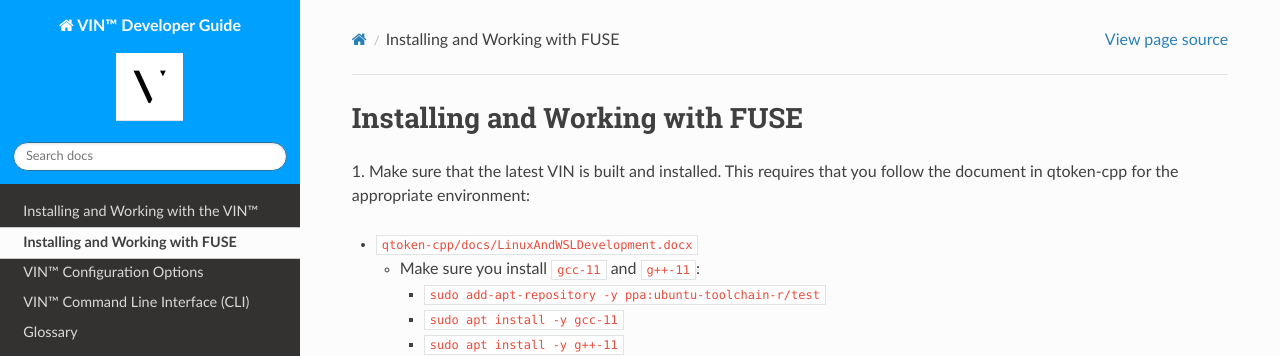
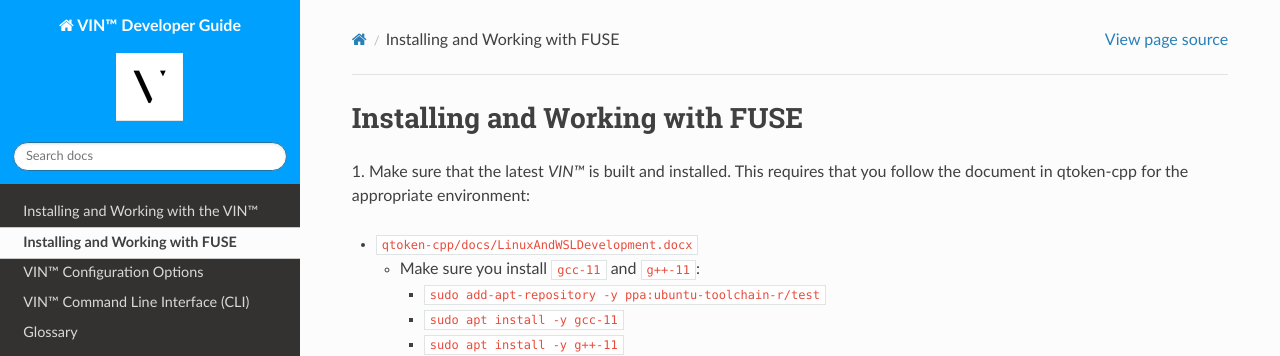
Before and after one commit to Market-Insight-Solutions-LLC/vin-developer-guide, a Sphinx documentation site: the page built from docs/source/vin_fuse.rst, in a window 1280 px wide and 900 px high. Shown: the top 356 px of the window. Built offline with Sphinx 7.4.7 and the Read the Docs theme 2.0.0, drawn with Linux system fonts in a browser that asks for light colours.

Commit message:
minor changes

```diff
--- a/docs/source/vin_fuse.rst
+++ b/docs/source/vin_fuse.rst
@@ -3,7 +3,7 @@
 Installing and Working with FUSE
 **************************************
 
-\1\. Make sure that the latest VIN is built and installed.  This requires that you follow the document in qtoken-cpp for the appropriate environment:
+\1\. Make sure that the latest *VIN™* is built and installed.  This requires that you follow the document in qtoken-cpp for the appropriate environment:
 
 * ``qtoken-cpp/docs/LinuxAndWSLDevelopment.docx``
 
```
